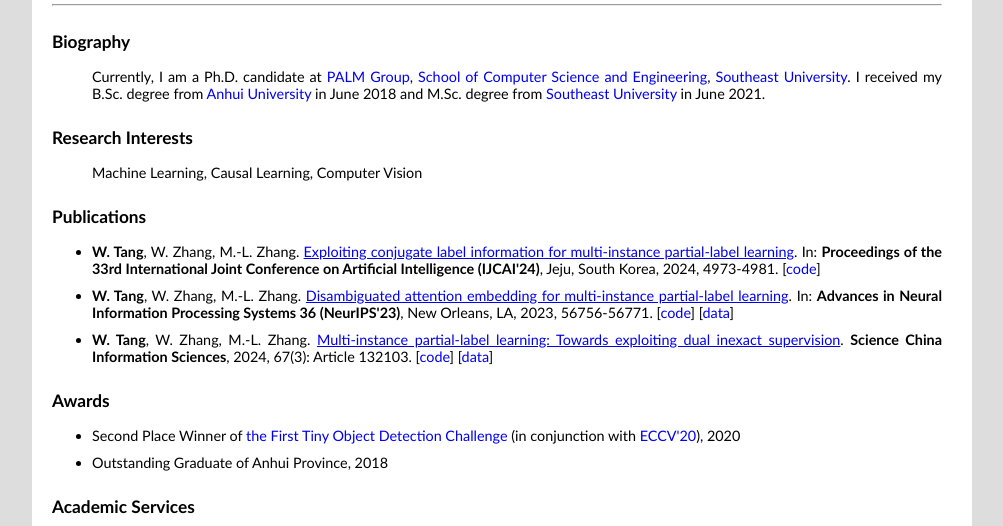
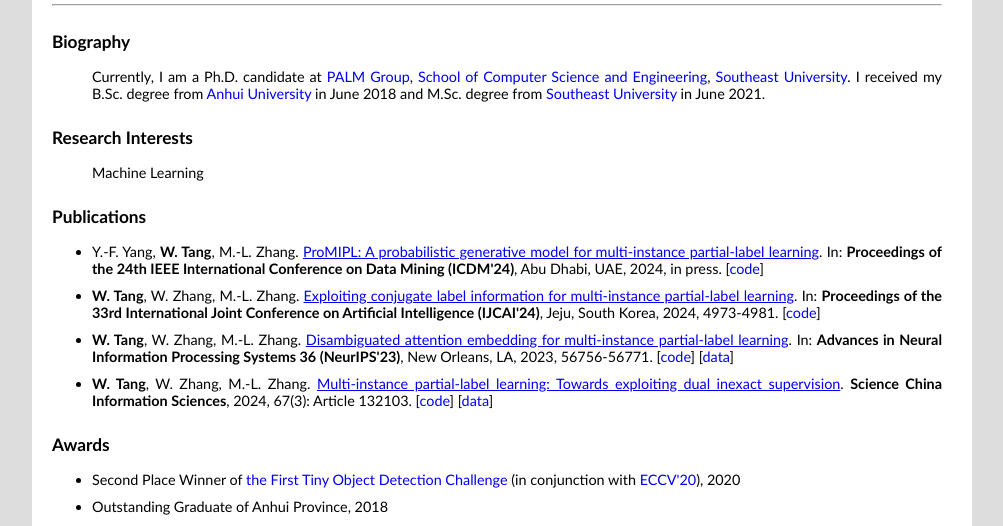
Before and after one commit to tangw-seu/tangw-seu.github.io, a plain HTML site: page index.html in a window 1280 px wide. Shown: the part 212-738 px from the top of the page, without its empty margins (138-1141 px from the left). Drawn offline with nearby package versions, Linux system fonts and the light colour scheme; some packages are replaced by stand-ins of ours.

Commit message:
20241010

```diff
--- a/index.html
+++ b/index.html
@@ -63,12 +63,15 @@
 		<div class="section-gap"></div>
 		<h1><a name="Research Interests">Research Interests</a></h1>
 		<ul>
-			<p>Machine Learning, Causal Learning, Computer Vision</p>
+			<p>Machine Learning</p>
 		</ul>
 
 		<div class="section-gap"></div>
 		<h1><a name="Publications", >Publications</a></h1>
 		<ul>
+			<li class="item-gap">
+				Y.-F. Yang, <b>W. Tang</b>, M.-L. Zhang. <a href="./publications/ICDM'24.pdf" target=&ldquo;blank&rdquo;><u>ProMIPL: A probabilistic generative model for multi-instance partial-label learning</u></a>. In: <b>Proceedings of the 24th IEEE International Conference on Data Mining (ICDM'24)</b>, Abu Dhabi, UAE, 2024, in press. [<a href="https://github.com/yangyf22/ProMIPL" target=&ldquo;blank&rdquo;>code</a>]
+			</li>
 			<li class="item-gap">
 				<b>W. Tang</b>, W. Zhang, M.-L. Zhang. <a href="./publications/IJCAI'24.pdf" target=&ldquo;blank&rdquo;><u>Exploiting conjugate label information for multi-instance partial-label learning</u></a>. In: <b>Proceedings of the 33rd International Joint Conference on Artificial Intelligence (IJCAI'24)</b>, Jeju, South Korea, 2024, 4973-4981. [<a href="https://github.com/tangw-seu/ELIMIPL" target=&ldquo;blank&rdquo;>code</a>]
 			</li>
```
Also changed, not shown: 1 other file.
